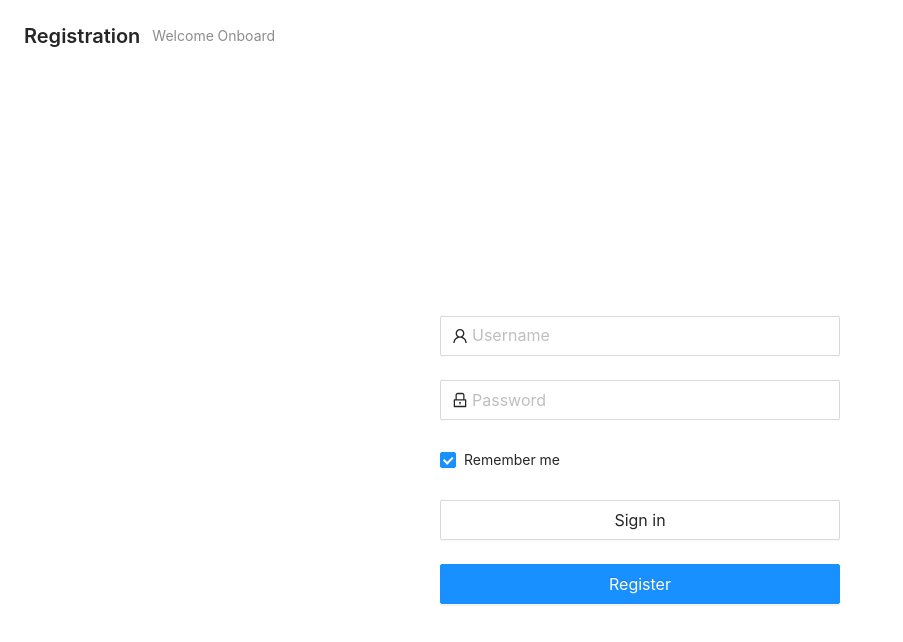
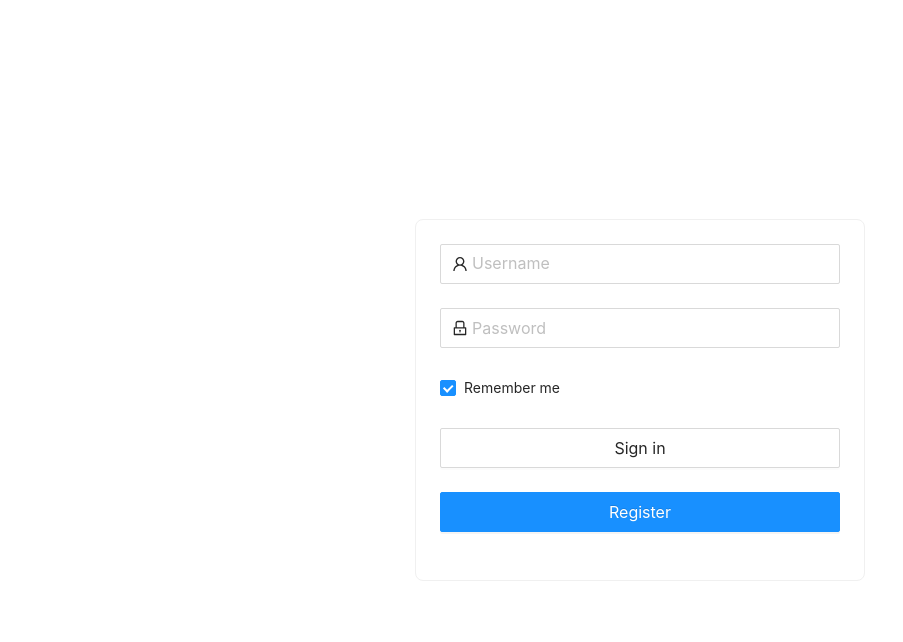
Before and after one commit to bitbinary/my-mcube, a React (Create React App) app: page /register in a window 1280 px wide. Shown: the top 642 px of the page, without its empty margins (0-903 px from the left). Built offline with nearby package versions, Linux system fonts and the light colour scheme; the HTML template or start-up script is replaced by a standard one.

Commit message:
removed page header and added card

```diff
--- a/src/components/LoginPage.js
+++ b/src/components/LoginPage.js
@@ -1,7 +1,7 @@
 import { useDispatch } from 'react-redux';
 import actions from 'redux/Authenticate/actions';
 import { useSelector } from 'react-redux';
-import { Form, Input, Button, Checkbox, PageHeader } from 'antd';
+import { Form, Input, Button, Checkbox, Card } from 'antd';
 import { UserOutlined, LockOutlined } from '@ant-design/icons';
 import { useHistory } from 'react-router-dom';
 function LoginPage() {
@@ -22,12 +22,14 @@ function LoginPage() {
 
   return (
     <>
-      <PageHeader
+      {/* <PageHeader
         className='site-page-header'
         title='Login'
         subTitle='Welcome back'
-      />
+      /> */}
+
       <div className='container-login'>
+        <Card style={{ margin: 'auto', borderRadius: '8px' }}>
           <Form
             name='normal_login'
             className='form'
@@ -97,6 +99,7 @@ function LoginPage() {
               </Button>
             </Form.Item>
           </Form>
+        </Card>
       </div>
     </>
   );
--- a/src/components/RegisterPage.js
+++ b/src/components/RegisterPage.js
@@ -1,7 +1,7 @@
 import { useDispatch } from 'react-redux';
 import actions from 'redux/Authenticate/actions';
 import { useSelector } from 'react-redux';
-import { Form, Input, Button, Checkbox, PageHeader } from 'antd';
+import { Form, Input, Button, Checkbox, Card } from 'antd';
 import { UserOutlined, LockOutlined } from '@ant-design/icons';
 import { useHistory } from 'react-router-dom';
 function RegisterPage() {
@@ -22,12 +22,13 @@ function RegisterPage() {
 
   return (
     <>
-      <PageHeader
+      {/* <PageHeader
         className='site-page-header'
         title='Registration'
         subTitle='Welcome Onboard'
-      />
+      /> */}
       <div className='container-login'>
+        <Card style={{ margin: 'auto', borderRadius: '8px' }}>
           <Form
             name='normal_login'
             className='form'
@@ -97,6 +98,7 @@ function RegisterPage() {
               </Button>
             </Form.Item>
           </Form>
+        </Card>
       </div>
     </>
   );
```
Lines whose indentation alone changed are shown as unchanged.
